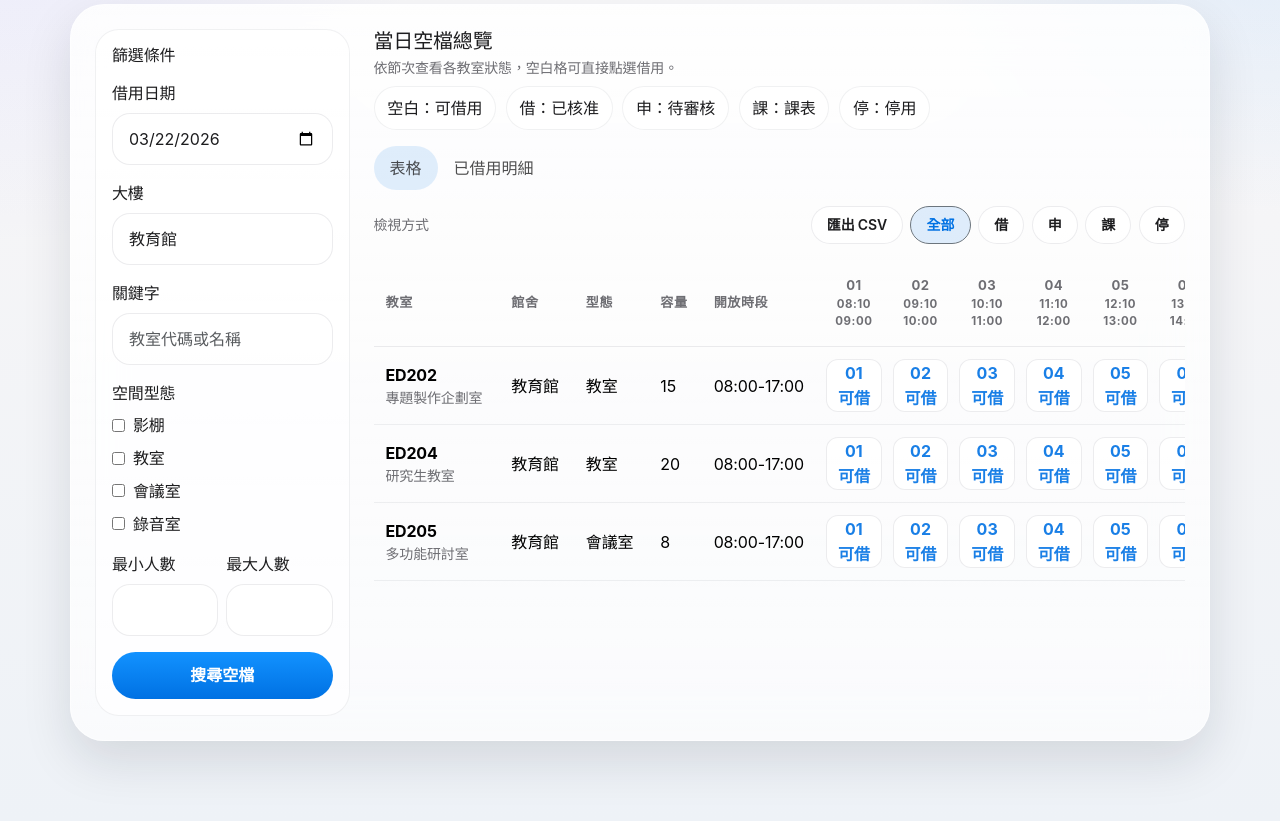
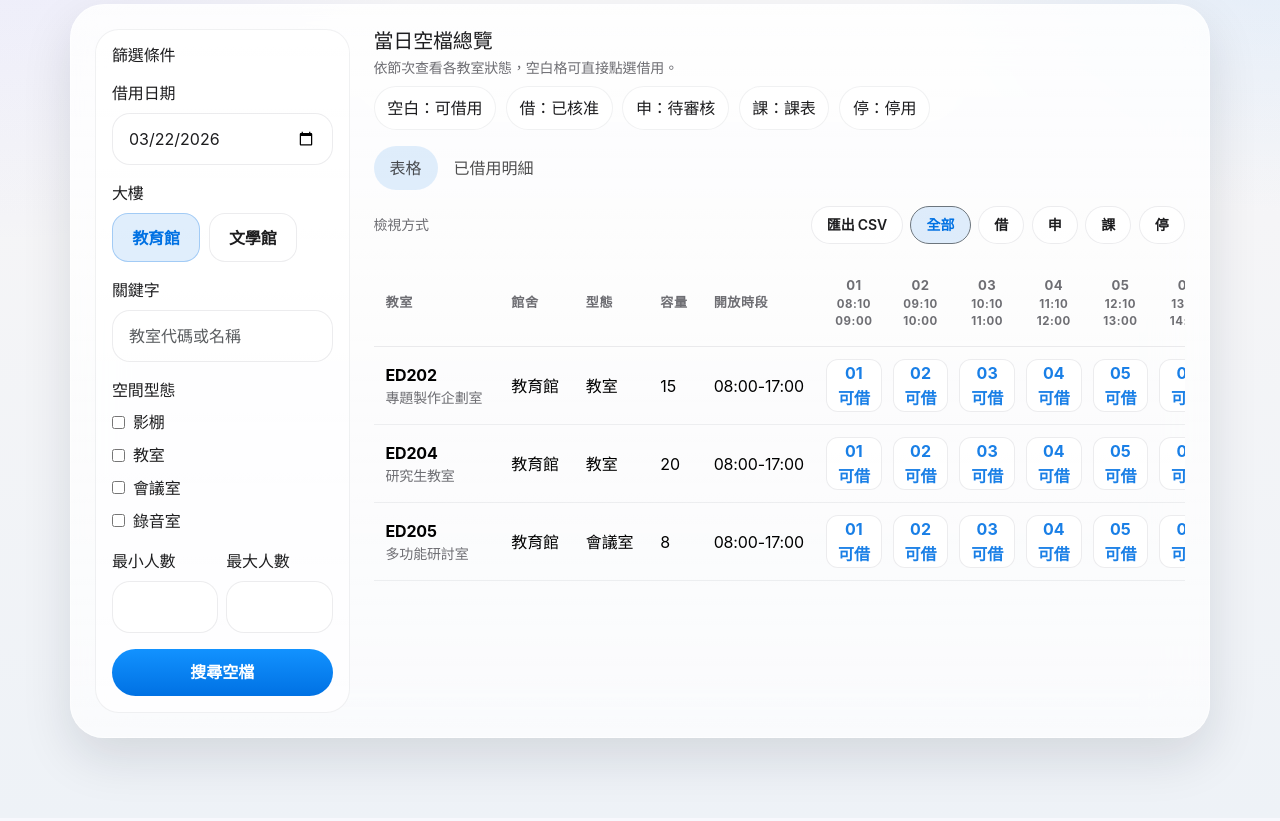
Before and after one commit to HansChung/EDClassrooom, a Flask app: page /bookings/new in a window 1280 px wide. Shown: the part 216-1037 px from the top of the page. After the commit the page ends 1006 px from the top, so only its background shows below. Run offline with Flask 3, Linux system fonts and the light colour scheme; the visitor is signed in with stand-in values (Sample User, id 1); data comes from the database, SQL or seed files in the repository; data that the repository does not hold is empty.

Commit message:
Simplify building selection on booking page

```diff
--- a/app/static/app.css
+++ b/app/static/app.css
@@ -623,6 +623,51 @@ textarea.form-control {
   gap: 0.55rem;
 }
 
+.booking-location-selector {
+  display: flex;
+  flex-wrap: wrap;
+  gap: 0.55rem;
+}
+
+.booking-location-option {
+  position: relative;
+  display: inline-flex;
+  align-items: center;
+}
+
+.booking-location-option input {
+  position: absolute;
+  opacity: 0;
+  pointer-events: none;
+}
+
+.booking-location-option span {
+  display: inline-flex;
+  align-items: center;
+  justify-content: center;
+  min-width: 88px;
+  padding: 0.72rem 1rem;
+  border: 1px solid rgba(15, 23, 42, 0.08);
+  border-radius: 16px;
+  background: rgba(255, 255, 255, 0.96);
+  color: var(--text);
+  font-weight: 700;
+  cursor: pointer;
+  transition: 0.18s ease;
+}
+
+.booking-location-option.active span,
+.booking-location-option input:checked + span {
+  background: rgba(0, 113, 227, 0.12);
+  border-color: rgba(0, 113, 227, 0.28);
+  color: var(--blue);
+}
+
+.booking-location-option span:hover {
+  border-color: rgba(0, 113, 227, 0.24);
+  color: var(--blue);
+}
+
 .booking-check {
   display: flex;
   align-items: center;
--- a/app/templates/bookings/new.html
+++ b/app/templates/bookings/new.html
@@ -20,21 +20,24 @@
 </div>
 
 <div class="phone-sheet p-4 mb-4">
-  <form method="get" class="row g-4">
+  <form method="get" class="row g-4" id="booking-filter-form">
     <div class="col-xl-3">
       <div class="booking-filter-panel">
         <h3 class="h6 mb-3">篩選條件</h3>
         <div class="mb-3">
           <label class="form-label">借用日期</label>
-          <input type="date" name="target_date" class="form-control" value="{{ target_date }}" required>
+          <input type="date" name="target_date" class="form-control" value="{{ target_date }}" required data-auto-submit="true">
         </div>
         <div class="mb-3">
-          <label class="form-label">大樓</label>
-          <select name="location" class="form-select">
+          <div class="form-label mb-2">大樓</div>
+          <div class="booking-location-selector">
             {% for location in available_locations %}
-              <option value="{{ location }}" {% if location == selected_location %}selected{% endif %}>{{ location }}</option>
+              <label class="booking-location-option {% if location == selected_location %}active{% endif %}">
+                <input type="radio" name="location" value="{{ location }}" {% if location == selected_location %}checked{% endif %} data-auto-submit="true">
+                <span>{{ location }}</span>
+              </label>
             {% endfor %}
-          </select>
+          </div>
         </div>
         <div class="mb-3">
           <label class="form-label">關鍵字</label>
@@ -252,6 +255,7 @@
 <script>
   (() => {
     const maxHoursPerBooking = Number({{ max_hours_per_booking|tojson }});
+    const filterForm = document.querySelector('#booking-filter-form');
     const classroomSelect = document.querySelector('#classroom-select');
     const startAtInput = document.querySelector('#start-at');
     const endAtInput = document.querySelector('#end-at');
@@ -436,6 +440,10 @@
       button.addEventListener('click', () => applyDetailFilter(button.dataset.detailFilter));
     });
 
+    filterForm.querySelectorAll('[data-auto-submit="true"]').forEach((field) => {
+      field.addEventListener('change', () => filterForm.submit());
+    });
+
     applyDetailFilter('all');
   })();
 </script>
```
